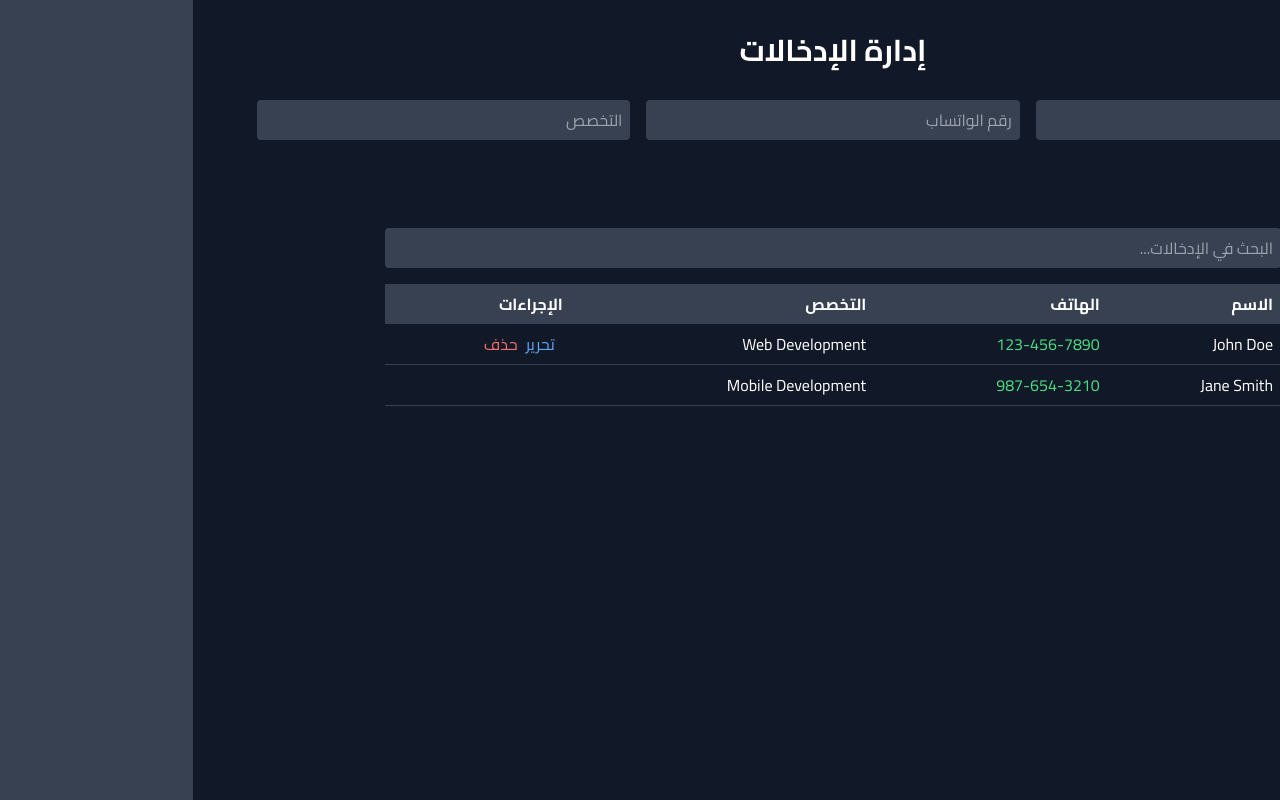
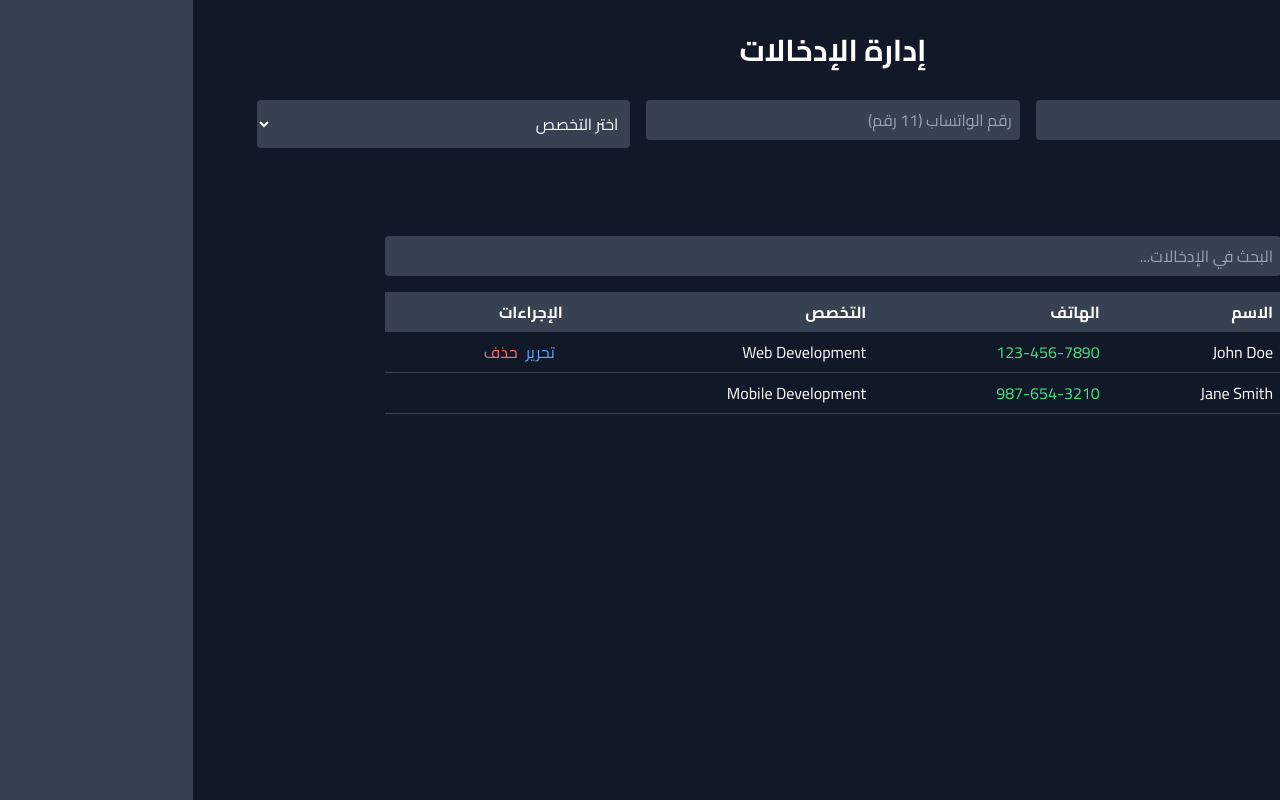
Before and after one commit to Anas-Nady/find-a-member, a Next.js app: page / in a window 1280 px wide. Built offline with nearby package versions, Linux system fonts and the light colour scheme.

Commit message:
add validation for inputs fields

```diff
--- a/src/app/page.tsx
+++ b/src/app/page.tsx
@@ -20,6 +20,26 @@ export default function Home() {
   const [search, setSearch] = useState("");
   const [editingId, setEditingId] = useState<number | null>(null);
   const [userIp, setUserIp] = useState<string>("");
+
+  const [nameError, setNameError] = useState("");
+  const [phoneError, setPhoneError] = useState("");
+
+  const specializations = [
+    "React",
+    "Angular",
+    "Node.js",
+    ".NET",
+    "PHP",
+    "Flutter",
+    "UI/UX",
+    "React Native",
+    "AI",
+    "Data Analysis",
+    "Embedded Systems",
+    "Security",
+    "Network",
+    "Penetration Testing",
+  ];
 
   useEffect(() => {
     fetchEntries();
@@ -47,8 +67,34 @@ export default function Home() {
     }
   };
 
+  const validateInputs = () => {
+    let isValid = true;
+
+    // Validate name
+    if (name.length < 8 || name.length > 30) {
+      setNameError("يجب أن يكون الاسم بين 8 و 30 حرفًا");
+      isValid = false;
+    } else {
+      setNameError("");
+    }
+
+    // Validate phone (WhatsApp number)
+    const phoneRegex = /^[0-9]{11}$/;
+    if (!phoneRegex.test(phone)) {
+      setPhoneError("يجب أن يكون رقم الواتساب 11 رقمًا بالضبط");
+      isValid = false;
+    } else {
+      setPhoneError("");
+    }
+
+    return isValid;
+  };
+
   const handleSubmit = async (e: React.FormEvent) => {
     e.preventDefault();
+    if (!validateInputs()) {
+      return;
+    }
     try {
       const response = await fetch("/api/entries", {
         method: "POST",
@@ -77,6 +123,9 @@ export default function Home() {
 
   const handleUpdate = async (e: React.FormEvent) => {
     e.preventDefault();
+    if (!validateInputs()) {
+      return;
+    }
     try {
       const response = await fetch("/api/entries", {
         method: "PUT",
@@ -145,29 +194,48 @@ export default function Home() {
         className="mb-8 w-full max-w-6xl"
       >
         <div className="grid grid-cols-1 md:grid-cols-3 gap-4">
+          <div>
             <input
               type="text"
               placeholder="الاسم"
               value={name}
               onChange={(e) => setName(e.target.value)}
-            className="bg-gray-700 p-2 rounded text-right"
+              className="bg-gray-700 p-2 rounded text-right w-full"
             />
+            {nameError && (
+              <p className="text-red-500 text-sm mt-1">{nameError}</p>
+            )}
+          </div>
+          <div>
             <input
               type="tel"
-            placeholder="رقم الواتساب"
+              placeholder="رقم الواتساب (11 رقم)"
               value={phone}
-            onChange={(e) => setPhone(e.target.value)}
-            className="bg-gray-700 p-2 rounded text-right"
+              onChange={(e) =>
+                setPhone(e.target.value.replace(/\D/g, "").slice(0, 11))
+              }
+              className="bg-gray-700 p-2 rounded text-right w-full"
               required
             />
-          <input
-            type="text"
-            placeholder="التخصص"
+            {phoneError && (
+              <p className="text-red-500 text-sm mt-1">{phoneError}</p>
+            )}
+          </div>
+          <div>
+            <select
               value={specialization}
               onChange={(e) => setSpecialization(e.target.value)}
-            className="bg-gray-700 p-2 rounded text-right"
+              className="bg-gray-700 p-2 rounded text-right w-full"
               required
-          />
+            >
+              <option value="">اختر التخصص</option>
+              {specializations.map((spec) => (
+                <option key={spec} value={spec}>
+                  {spec}
+                </option>
+              ))}
+            </select>
+          </div>
         </div>
         <button
           type="submit"
```
Lines whose indentation alone changed are shown as unchanged.
